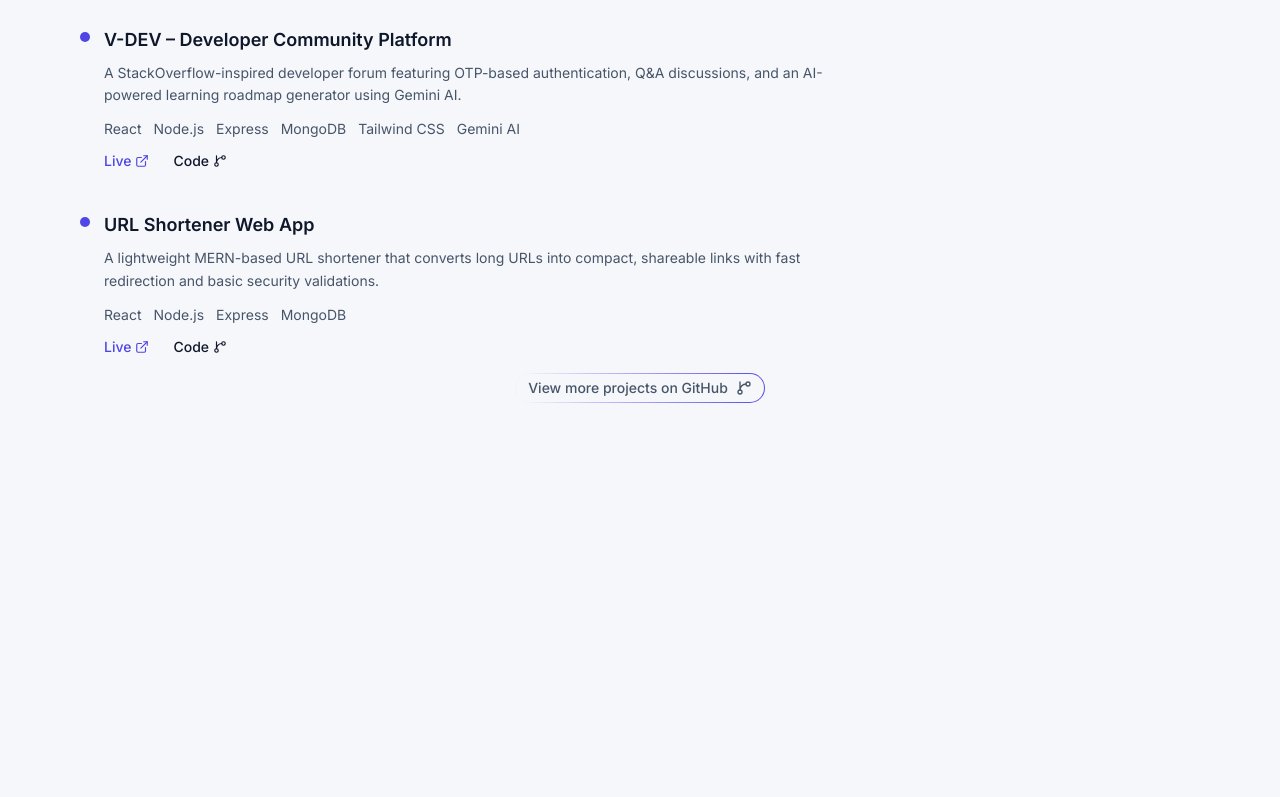
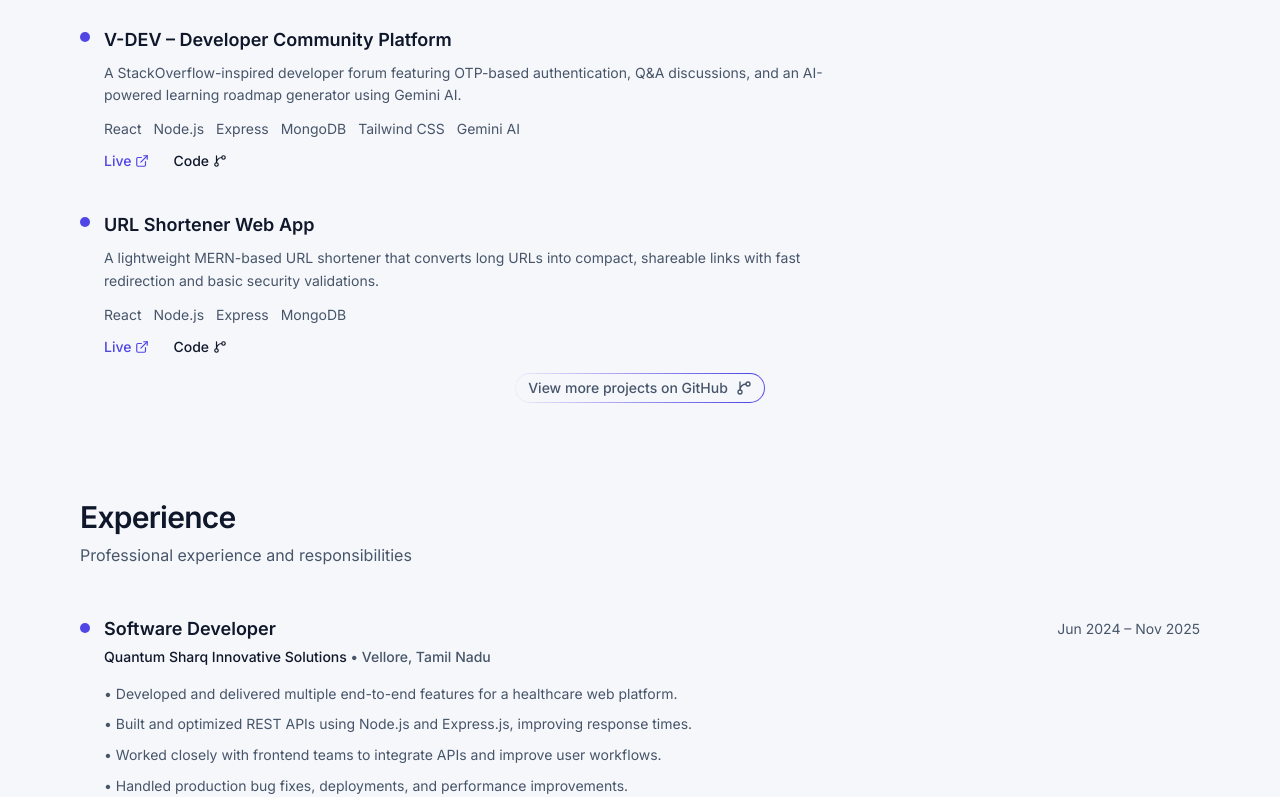
Before and after one commit to svivek19/portfolio, a React (Vite) app: page / in a window 1280 px wide. Shown: the part 2000-2797 px from the top of the page. Before the commit the page ends 2499 px from the top, so only its background shows below. Built offline with nearby package versions, Linux system fonts and the light colour scheme.

Commit message:
add Experience section with experience data structure and display

```diff
--- a/src/App.tsx
+++ b/src/App.tsx
@@ -1,4 +1,5 @@
 import Navbar from "./components/Navbar";
+import Experience from "./sections/Experience";
 import Home from "./sections/Home";
 import Projects from "./sections/Projects";
 import Skills from "./sections/Skills";
@@ -12,6 +13,7 @@ const App = () => {
         <Home />
         <Skills />
         <Projects />
+        <Experience />
       </main>
     </div>
   );
--- /dev/null
+++ b/src/data/experience.ts
@@ -0,0 +1,32 @@
+export interface Experience {
+  role: string;
+  company: string;
+  duration: string;
+  location?: string;
+  points: string[];
+  tech?: string[];
+}
+
+export const experienceData: Experience[] = [
+  {
+    role: "Software Developer",
+    company: "Quantum Sharq Innovative Solutions",
+    duration: "Jun 2024 – Nov 2025",
+    location: "Vellore, Tamil Nadu",
+    points: [
+      "Developed and delivered multiple end-to-end features for a healthcare web platform.",
+      "Built and optimized REST APIs using Node.js and Express.js, improving response times.",
+      "Worked closely with frontend teams to integrate APIs and improve user workflows.",
+      "Handled production bug fixes, deployments, and performance improvements.",
+    ],
+    tech: [
+      "React",
+      "Node.js",
+      "Express",
+      "MongoDB",
+      "REST APIs",
+      "Meta Cloud APIs",
+      "VPS",
+    ],
+  },
+];
--- /dev/null
+++ b/src/sections/Experience.tsx
@@ -0,0 +1,69 @@
+import { experienceData } from "../data/experience";
+
+const Experience = () => {
+  return (
+    <section id="experience" className="pb-24">
+      <div className="max-w-6xl mx-auto px-4">
+        <h2 className="text-3xl font-semibold tracking-tight">Experience</h2>
+        <p className="mt-2 text-[var(--text-muted)]">
+          Professional experience and responsibilities
+        </p>
+
+        <div className="mt-12 space-y-14">
+          {experienceData.map((exp) => (
+            <div key={exp.role} className="relative pl-6">
+              <span className="absolute left-0 top-2 h-2.5 w-2.5 rounded-full bg-[var(--accent)]" />
+
+              <div className="flex flex-col sm:flex-row sm:items-center sm:justify-between gap-1">
+                <h3 className="text-lg font-semibold">{exp.role}</h3>
+                <span className="text-sm text-[var(--text-muted)]">
+                  {exp.duration}
+                </span>
+              </div>
+
+              <p className="mt-1 text-sm font-medium">
+                {exp.company}
+                {exp.location && (
+                  <span className="text-[var(--text-muted)]">
+                    {" "}
+                    • {exp.location}
+                  </span>
+                )}
+              </p>
+
+              <ul className="mt-4 space-y-2 text-sm text-[var(--text-muted)] leading-relaxed">
+                {exp.points.map((point) => (
+                  <li key={point}>• {point}</li>
+                ))}
+              </ul>
+
+              {exp.tech && (
+                <div className="mt-4 flex flex-wrap gap-2">
+                  {exp.tech.map((item) => (
+                    <span
+                      key={item}
+                      className="
+                        px-3 py-1
+                        text-xs font-medium
+                        text-[var(--text-muted)]
+                        border border-[var(--border)]
+                        rounded-md
+                        transition
+                        hover:border-[var(--accent)]
+                        hover:text-[var(--accent)]
+                      "
+                    >
+                      {item}
+                    </span>
+                  ))}
+                </div>
+              )}
+            </div>
+          ))}
+        </div>
+      </div>
+    </section>
+  );
+};
+
+export default Experience;
--- a/src/sections/Projects.tsx
+++ b/src/sections/Projects.tsx
@@ -1,5 +1,5 @@
 import { projectsData } from "../data/projects";
-import { ExternalLink, GitBranch, GitBranchIcon, Github } from "lucide-react";
+import { ExternalLink, GitBranch, GitBranchIcon } from "lucide-react";
 
 const Projects = () => {
   return (
```
